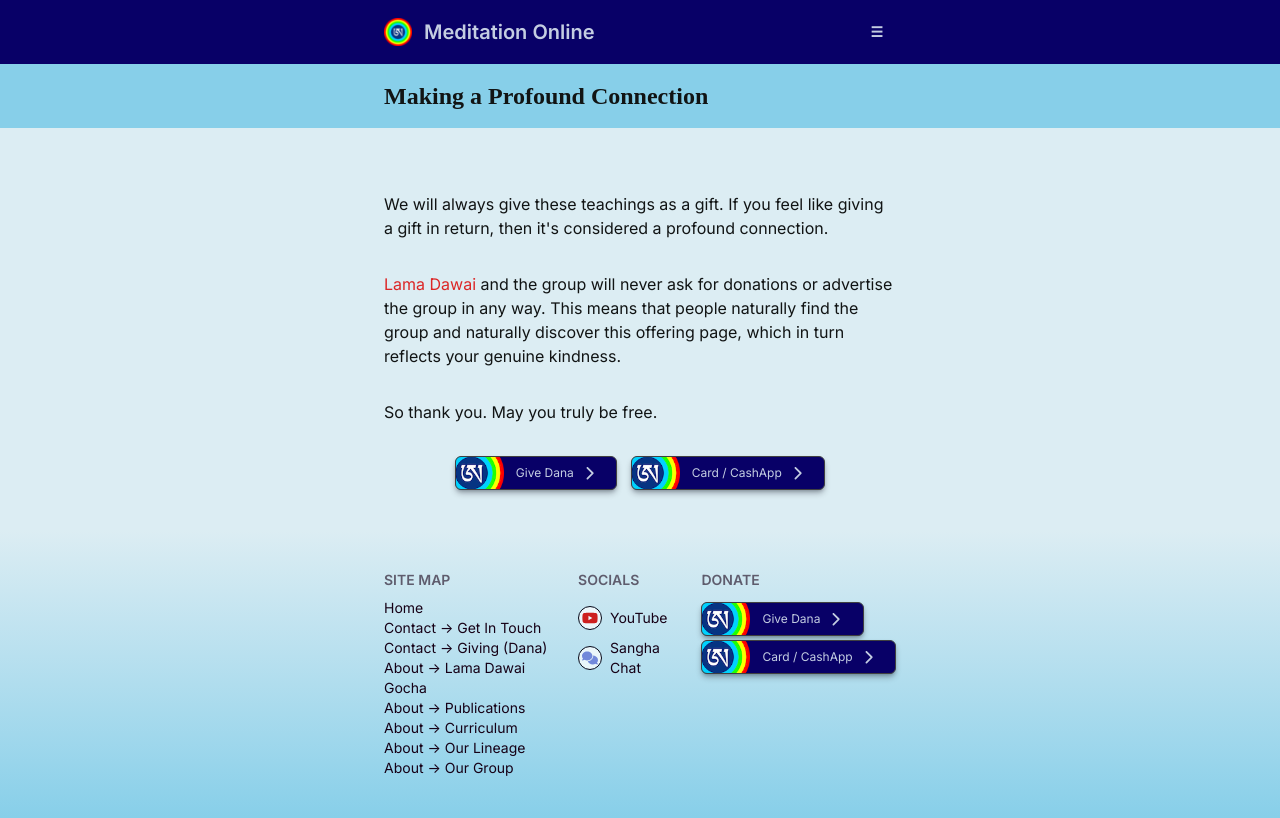
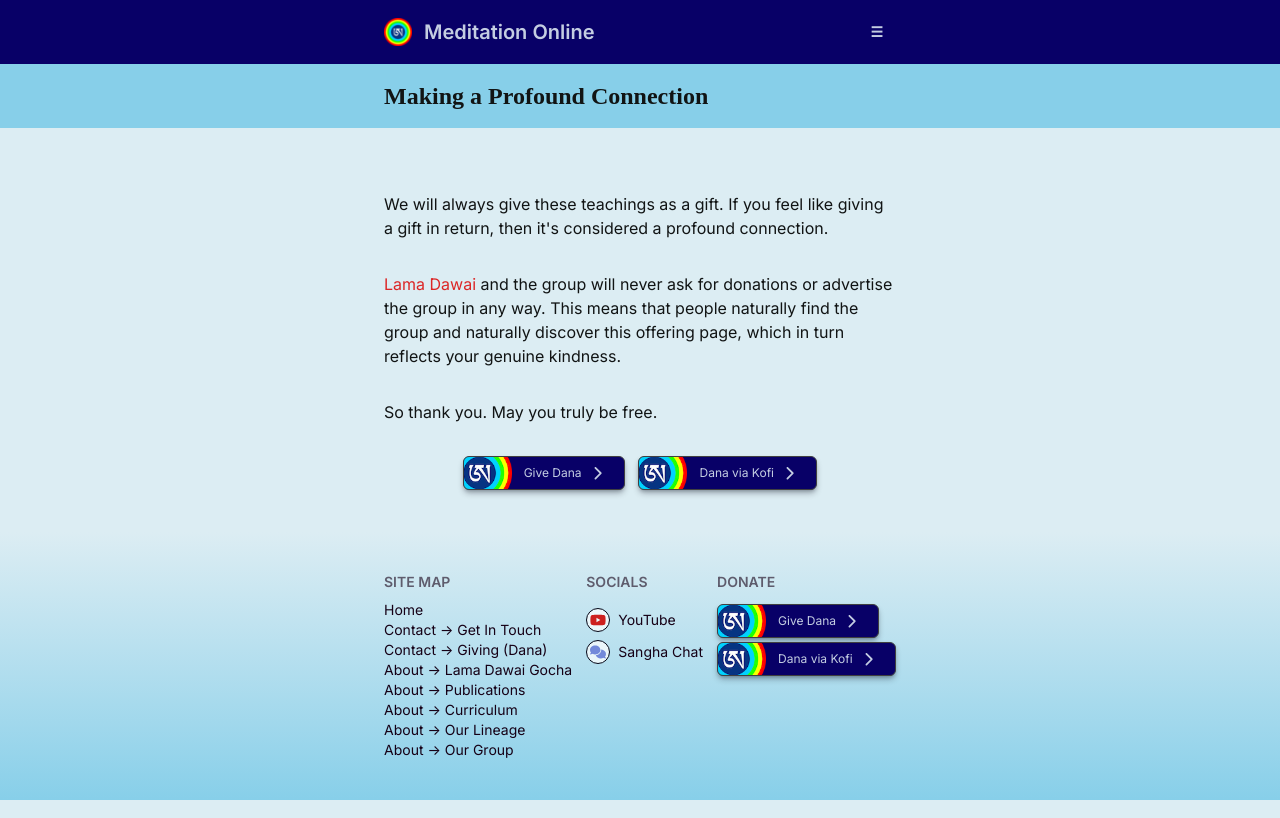
Before and after one commit to mo-sangha/website, a SvelteKit app: page /contact/giving in a window 1280 px wide. Built offline with nearby package versions, Linux system fonts and the light colour scheme; a web font is replaced by a local one.

Commit message:
fix: Change "Card / CashApp" to "Dana via Kofi"

```diff
--- a/src/components/DonateButtonKofi.svelte
+++ b/src/components/DonateButtonKofi.svelte
@@ -36,7 +36,7 @@
                background-position: -17px center;
                background-repeat: no-repeat;"
 	>
-		<span class="z-10 pl-1 whitespace-nowrap">Card / CashApp</span>
+		<span class="z-10 pl-1 whitespace-nowrap">Dana via Kofi</span>
 		<Icon icon={faChevronRight} class="z-10" dimension="0.9rem" />
 	</a>
 {/if}
```
